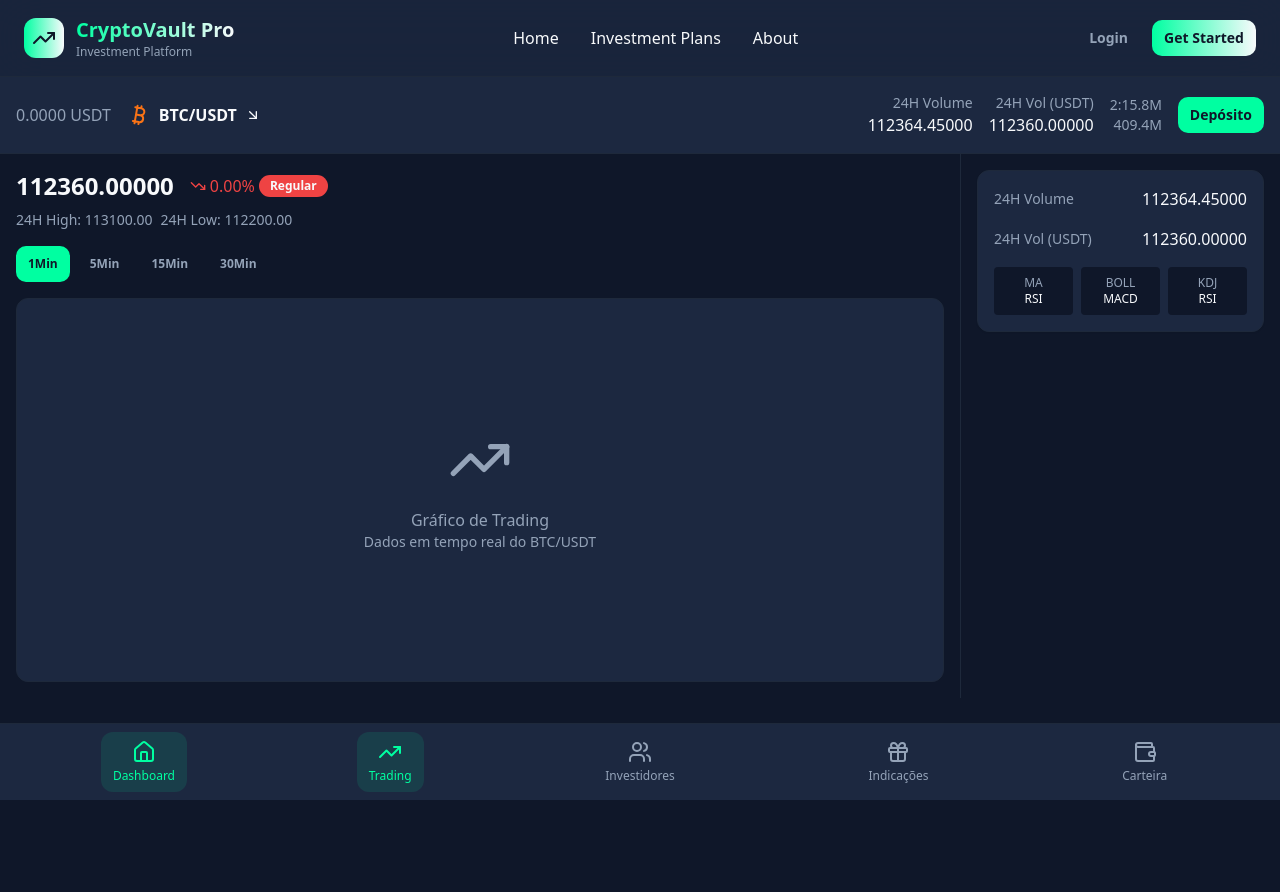
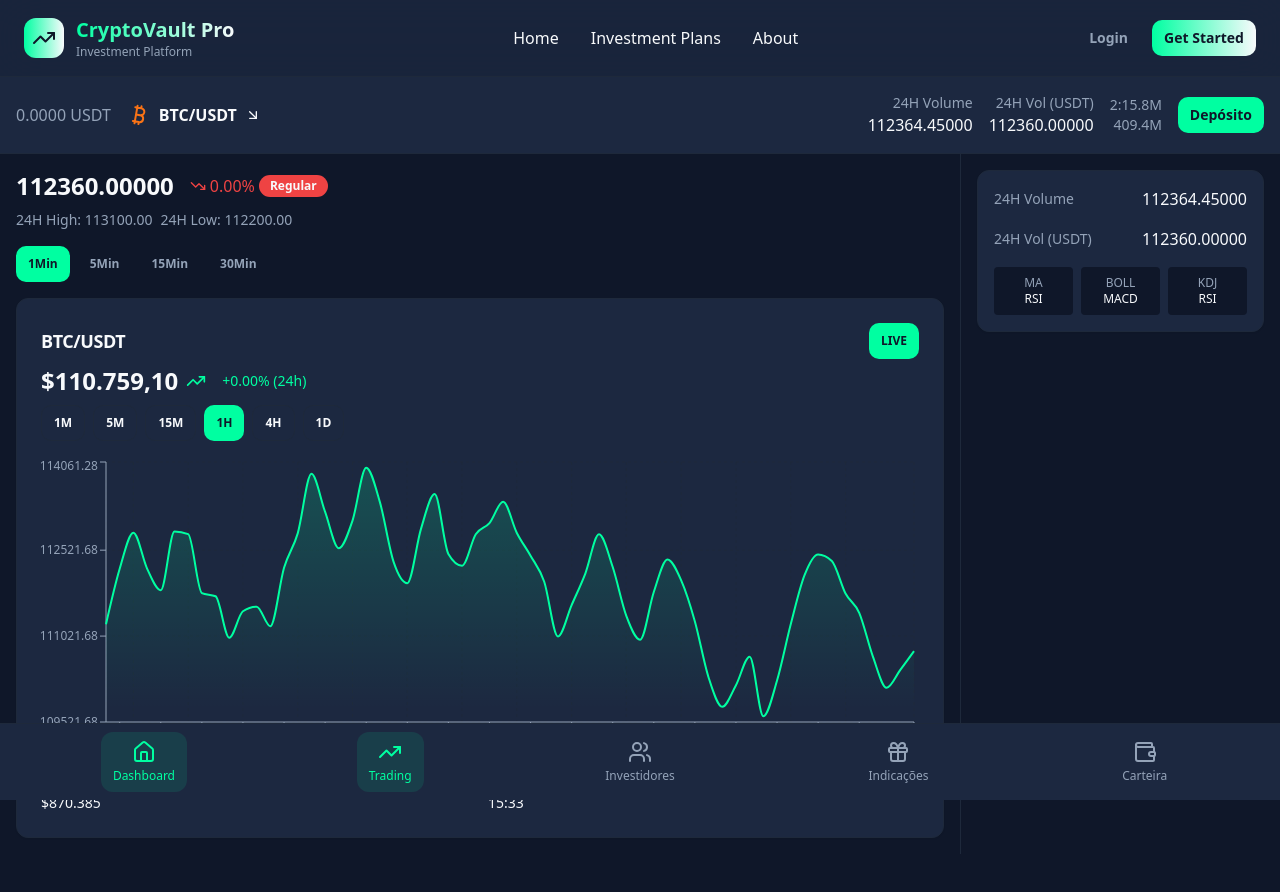
Before and after one commit to robsonmmfata/crypto-gain-forge, a React (Vite) app: page /dashboard in a window 1280 px wide. Shown: the top 892 px of the page. Built offline with nearby package versions, Linux system fonts and the light colour scheme.

Commit message:
Add trading chart functionality

```diff
--- /dev/null
+++ b/src/components/TradingChart.tsx
@@ -0,0 +1,194 @@
+import React, { useState, useEffect } from 'react';
+import { LineChart, Line, XAxis, YAxis, CartesianGrid, Tooltip, ResponsiveContainer, AreaChart, Area } from 'recharts';
+import { Card, CardContent, CardHeader, CardTitle } from '@/components/ui/card';
+import { Button } from '@/components/ui/button';
+import { TrendingUp, TrendingDown } from 'lucide-react';
+
+interface ChartData {
+  time: string;
+  price: number;
+  volume: number;
+}
+
+interface TradingChartProps {
+  pair: string;
+  currentPrice: number;
+  change24h: number;
+}
+
+const TradingChart: React.FC<TradingChartProps> = ({ pair, currentPrice, change24h }) => {
+  const [chartData, setChartData] = useState<ChartData[]>([]);
+  const [timeframe, setTimeframe] = useState('1H');
+  const [isLive, setIsLive] = useState(true);
+
+  // Generate initial chart data
+  useEffect(() => {
+    const generateInitialData = () => {
+      const data: ChartData[] = [];
+      let basePrice = currentPrice;
+      const now = new Date();
+
+      for (let i = 59; i >= 0; i--) {
+        const time = new Date(now.getTime() - i * 60000); // 1 minute intervals
+        const volatility = 0.02; // 2% volatility
+        const priceChange = (Math.random() - 0.5) * volatility * basePrice;
+        basePrice += priceChange;
+
+        data.push({
+          time: time.toLocaleTimeString('pt-BR', { hour: '2-digit', minute: '2-digit' }),
+          price: parseFloat(basePrice.toFixed(2)),
+          volume: Math.random() * 1000000
+        });
+      }
+      return data;
+    };
+
+    setChartData(generateInitialData());
+  }, [currentPrice]);
+
+  // Update chart data periodically
+  useEffect(() => {
+    if (!isLive) return;
+
+    const interval = setInterval(() => {
+      setChartData(prevData => {
+        const newData = [...prevData];
+        const lastPrice = newData[newData.length - 1]?.price || currentPrice;
+        const volatility = 0.01; // 1% volatility for updates
+        const priceChange = (Math.random() - 0.5) * volatility * lastPrice;
+        const newPrice = lastPrice + priceChange;
+
+        const now = new Date();
+        const newPoint = {
+          time: now.toLocaleTimeString('pt-BR', { hour: '2-digit', minute: '2-digit' }),
+          price: parseFloat(newPrice.toFixed(2)),
+          volume: Math.random() * 1000000
+        };
+
+        // Keep only last 60 points
+        if (newData.length >= 60) {
+          newData.shift();
+        }
+        newData.push(newPoint);
+
+        return newData;
+      });
+    }, 3000); // Update every 3 seconds
+
+    return () => clearInterval(interval);
+  }, [isLive, currentPrice]);
+
+  const latestPrice = chartData[chartData.length - 1]?.price || currentPrice;
+  const priceDirection = chartData.length > 1 && latestPrice > chartData[chartData.length - 2]?.price;
+
+  return (
+    <Card className="w-full">
+      <CardHeader className="pb-2">
+        <div className="flex items-center justify-between">
+          <CardTitle className="text-lg">{pair}</CardTitle>
+          <div className="flex items-center space-x-2">
+            <Button
+              variant={isLive ? "default" : "outline"}
+              size="sm"
+              onClick={() => setIsLive(!isLive)}
+              className="text-xs"
+            >
+              {isLive ? "LIVE" : "PAUSED"}
+            </Button>
+          </div>
+        </div>
+        <div className="flex items-center space-x-4">
+          <div className="flex items-center space-x-2">
+            <span className="text-2xl font-bold text-foreground">
+              ${latestPrice.toLocaleString('pt-BR', { minimumFractionDigits: 2 })}
+            </span>
+            {priceDirection ? (
+              <TrendingUp className="w-5 h-5 text-success" />
+            ) : (
+              <TrendingDown className="w-5 h-5 text-destructive" />
+            )}
+          </div>
+          <div className={`text-sm font-medium ${change24h >= 0 ? 'text-success' : 'text-destructive'}`}>
+            {change24h >= 0 ? '+' : ''}{change24h.toFixed(2)}% (24h)
+          </div>
+        </div>
+      </CardHeader>
+      <CardContent>
+        <div className="mb-4">
+          <div className="flex space-x-2">
+            {['1M', '5M', '15M', '1H', '4H', '1D'].map((tf) => (
+              <Button
+                key={tf}
+                variant={timeframe === tf ? "default" : "outline"}
+                size="sm"
+                onClick={() => setTimeframe(tf)}
+                className="text-xs"
+              >
+                {tf}
+              </Button>
+            ))}
+          </div>
+        </div>
+
+        <div className="h-[300px] w-full">
+          <ResponsiveContainer width="100%" height="100%">
+            <AreaChart data={chartData}>
+              <defs>
+                <linearGradient id="priceGradient" x1="0" y1="0" x2="0" y2="1">
+                  <stop offset="5%" stopColor="hsl(var(--primary))" stopOpacity={0.3}/>
+                  <stop offset="95%" stopColor="hsl(var(--primary))" stopOpacity={0}/>
+                </linearGradient>
+              </defs>
+              <CartesianGrid strokeDasharray="3 3" stroke="hsl(var(--border))" />
+              <XAxis
+                dataKey="time"
+                stroke="hsl(var(--muted-foreground))"
+                fontSize={12}
+                tick={{ fill: 'hsl(var(--muted-foreground))' }}
+              />
+              <YAxis
+                stroke="hsl(var(--muted-foreground))"
+                fontSize={12}
+                tick={{ fill: 'hsl(var(--muted-foreground))' }}
+                domain={['dataMin - 100', 'dataMax + 100']}
+              />
+              <Tooltip
+                contentStyle={{
+                  backgroundColor: 'hsl(var(--card))',
+                  border: '1px solid hsl(var(--border))',
+                  borderRadius: '8px',
+                  color: 'hsl(var(--foreground))'
+                }}
+                labelStyle={{ color: 'hsl(var(--muted-foreground))' }}
+              />
+              <Area
+                type="monotone"
+                dataKey="price"
+                stroke="hsl(var(--primary))"
+                strokeWidth={2}
+                fill="url(#priceGradient)"
+              />
+            </AreaChart>
+          </ResponsiveContainer>
+        </div>
+
+        <div className="mt-4 grid grid-cols-2 gap-4 text-sm">
+          <div>
+            <span className="text-muted-foreground">Volume 24h:</span>
+            <div className="font-medium">
+              ${(chartData[chartData.length - 1]?.volume || 0).toLocaleString('pt-BR', { maximumFractionDigits: 0 })}
+            </div>
+          </div>
+          <div>
+            <span className="text-muted-foreground">Última atualização:</span>
+            <div className="font-medium">
+              {chartData[chartData.length - 1]?.time || '--:--'}
+            </div>
+          </div>
+        </div>
+      </CardContent>
+    </Card>
+  );
+};
+
+export default TradingChart;
--- a/src/pages/TradingDashboard.tsx
+++ b/src/pages/TradingDashboard.tsx
@@ -4,6 +4,7 @@ import { Card, CardContent } from '@/components/ui/card';
 import { Select, SelectContent, SelectItem, SelectTrigger, SelectValue } from '@/components/ui/select';
 import { Badge } from '@/components/ui/badge';
 import { ArrowUpRight, ArrowDownRight, TrendingUp, TrendingDown, Bitcoin, Zap } from 'lucide-react';
+import TradingChart from '@/components/TradingChart';
 
 interface CryptoPair {
   symbol: string;
@@ -187,14 +188,12 @@ const TradingDashboard: React.FC = () => {
             </div>
           </div>
 
-          {/* Chart Placeholder */}
-          <div className="bg-card border border-border rounded-lg h-96 flex items-center justify-center">
-            <div className="text-center">
-              <TrendingUp className="w-16 h-16 text-muted-foreground mx-auto mb-4" />
-              <p className="text-muted-foreground">Gráfico de Trading</p>
-              <p className="text-sm text-muted-foreground">Dados em tempo real do {selectedPair}</p>
-            </div>
-          </div>
+          {/* Trading Chart */}
+          <TradingChart
+            pair={selectedPair}
+            currentPrice={parseFloat(currentPair.price.replace(',', ''))}
+            change24h={parseFloat(currentPair.change24h.replace(/[%+]/g, ''))}
+          />
         </div>
 
         {/* Right Panel - Trading Actions */}
```
